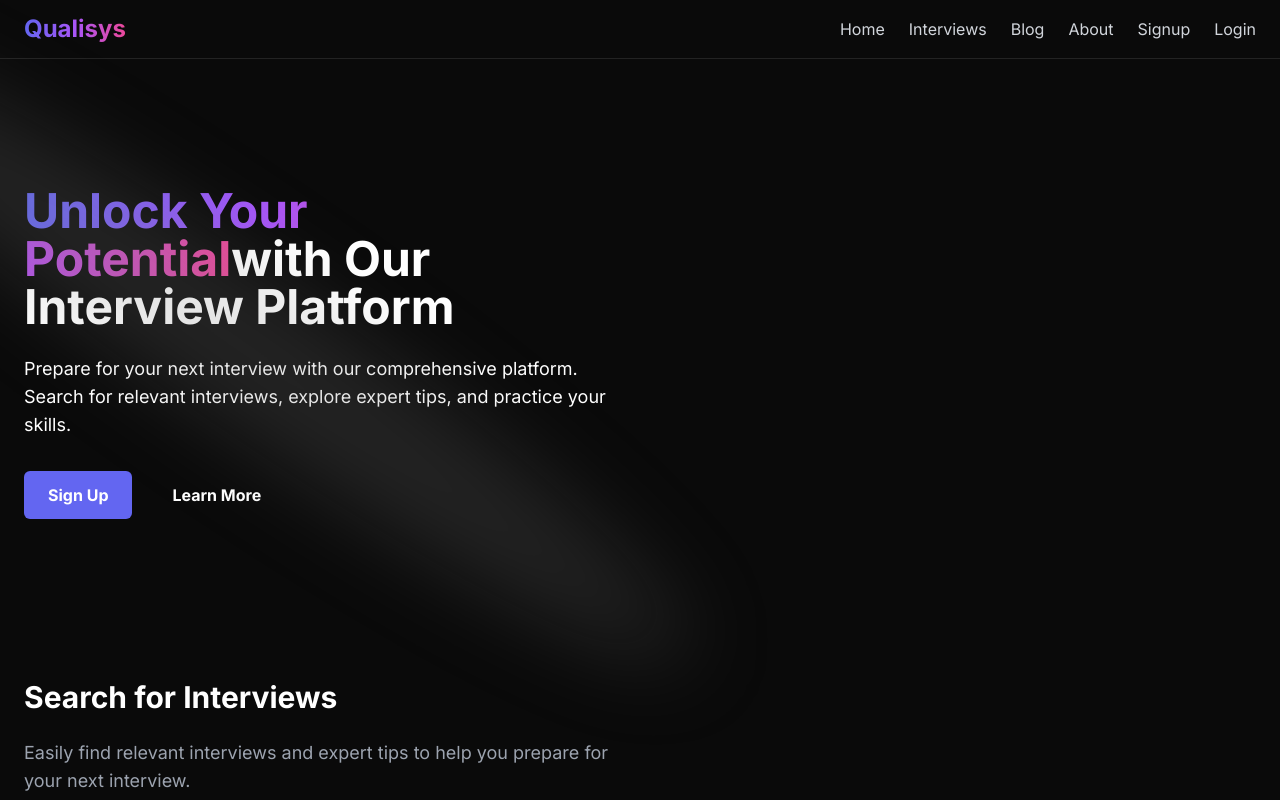
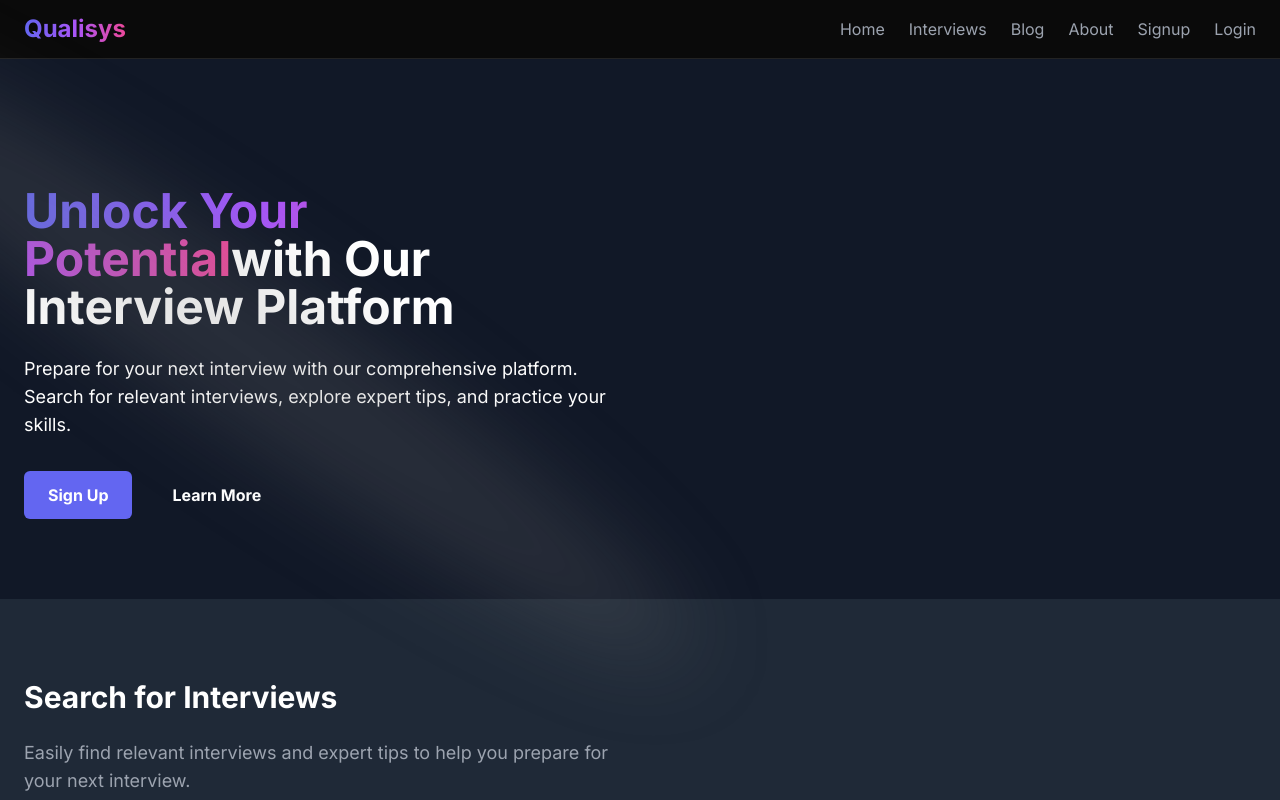
Before and after one commit to DhruvGahoi/qualysis, a Next.js app: page / in a window 1280 px wide. Shown: the top 800 px of the page. Built offline with nearby package versions, Linux system fonts and the light colour scheme.

Commit message:
feat: added dark mode and few auth fixes

```diff
--- a/app/layout.tsx
+++ b/app/layout.tsx
@@ -1,3 +1,4 @@
+import { ThemeProvider } from "@/components/theme-provider"
 import type { Metadata } from "next";
 import { Inter } from "next/font/google";
 import "./globals.css";
@@ -17,7 +18,16 @@ export default function RootLayout({
 }>) {
   return (
     <html lang="en">
-      <body className={inter.className}>{children}</body>
+      <body className={inter.className}>
+        <ThemeProvider
+          attribute="class"
+          defaultTheme="dark"
+          enableSystem
+          disableTransitionOnChange
+        >
+          {children}
+        </ThemeProvider>
+      </body>
     </html>
   );
 }
--- a/components/Hero.tsx
+++ b/components/Hero.tsx
@@ -5,7 +5,7 @@ import Link from "next/link"
 export default function Hero() {
     return (
 
-            <section id="header" className="pt-32 pb-20 bg-black/[0.96] dark:bg-gray-900">
+        <section id="header" className="pt-32 pb-20 bg-black/[0.96] bg-gray-900">
             <Spotlight
                 className="-top-40 left-0 md:left-60 md:-top-20"
                 fill="gray"
--- /dev/null
+++ b/components/theme-provider.tsx
@@ -0,0 +1,9 @@
+"use client"
+
+import * as React from "react"
+import { ThemeProvider as NextThemesProvider } from "next-themes"
+import { type ThemeProviderProps } from "next-themes/dist/types"
+
+export function ThemeProvider({ children, ...props }: ThemeProviderProps) {
+  return <NextThemesProvider {...props}>{children}</NextThemesProvider>
+}
--- a/package.json
+++ b/package.json
@@ -22,6 +22,7 @@
     "lucide-react": "^0.358.0",
     "mini-svg-data-uri": "^1.4.4",
     "next": "14.1.3",
+    "next-themes": "^0.3.0",
     "react": "^18",
     "react-dom": "^18",
     "tailwind-merge": "^2.2.1",
--- a/services/company/getCompanyById.ts
+++ b/services/company/getCompanyById.ts
@@ -3,7 +3,7 @@ import { Company } from "@prisma/client";
 
 export const getCompanyById = async ({ user_id }: Pick<Company, "user_id">) => {
   try {
-    const response = await prisma.company.findMany({
+    const response = await prisma.company.findFirst({
       where: {
         user_id,
       },
```
Also changed, not shown: components/Footer.tsx (indentation only), components/SearchBar.tsx (indentation only), 1 other file (tests, documents, lock files or other folders). Lines whose indentation alone changed are shown as unchanged.
